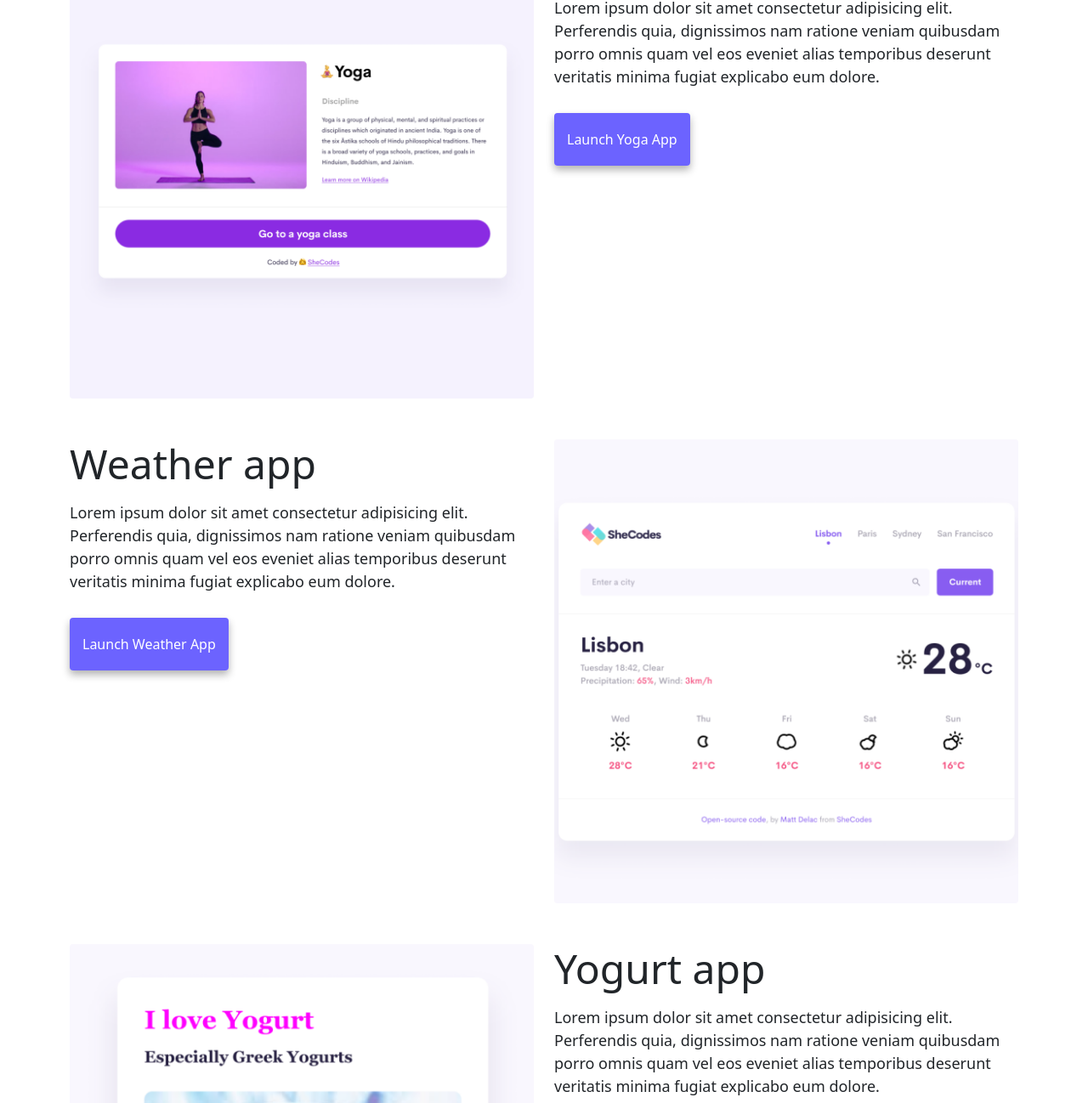
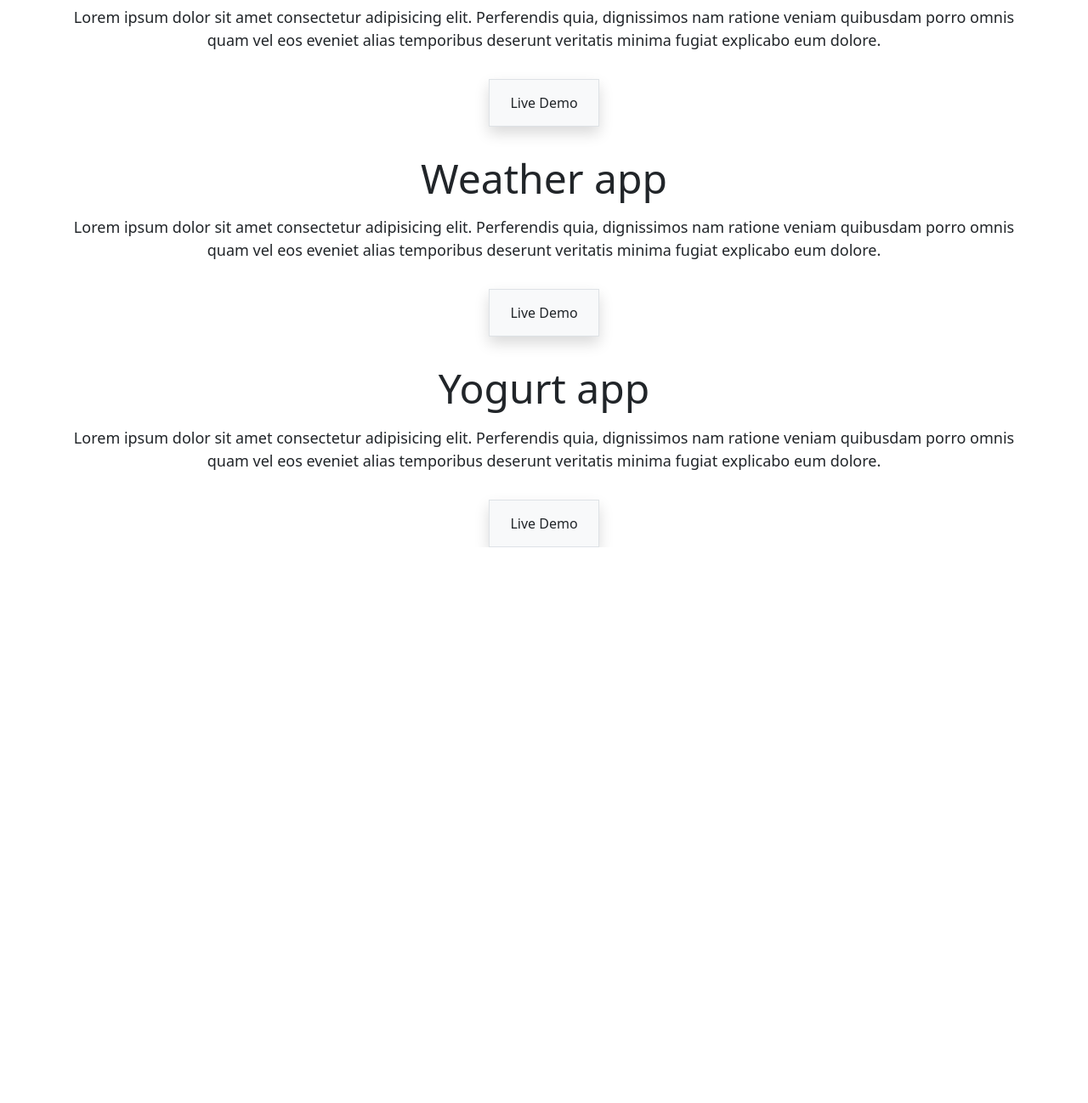
Before and after one commit to MargaretNannyonjo/shecodes, a plain HTML site: page index.html in a window 1280 px wide. Shown: the part 573-1871 px from the top of the page at 85% size. After the commit the page ends 1217 px from the top, so only its background shows below. Drawn offline with nearby package versions, Linux system fonts and the light colour scheme.

Commit message:
shecodes

```diff
--- a/index.html
+++ b/index.html
@@ -6,6 +6,13 @@
     <meta name="viewport" content="width=device-width, initial-scale=1.0" />
     <meta name="description" content="Building scalable web applications" />
     <title>Maggie - Frontend developer</title>
+
+    <link rel="preconnect" href="https://fonts.googleapis.com" />
+    <link rel="preconnect" href="https://fonts.gstatic.com" crossorigin />
+    <link
+      href="https://fonts.googleapis.com/css2?family=Poppins:ital,wght@0,100;0,200;0,300;0,400;0,500;0,600;0,700;0,800;0,900;1,100;1,200;1,300;1,400;1,500;1,600;1,700;1,800;1,900&family=Roboto:ital,wght@0,100;0,300;0,400;0,500;0,700;0,900;1,100;1,300;1,400;1,500;1,700;1,900&display=swap"
+      rel="stylesheet"
+    />
     <link
       href="https://cdn.jsdelivr.net/npm/bootstrap@5.0.0-beta2/dist/css/bootstrap.min.css"
       rel="stylesheet"
@@ -57,76 +64,70 @@
         </div>
       </div>
     </nav>
-    <h2 class="text-center">👋 Hi I am</h2>
+
+    <div class="main">
+      <p class="text-center">👋 Hi I am</p>
       <h1 class="text-center">Margaret Nannyonjo</h1>
       <h3 class="text-center">Front-end developer, based in Uganda</h3>
       <div class="navigation-links mb-5">
         <a href="about.html#contact" class="primary-link" title="Contact"
           >Contact me</a
         >
-      <a href="about.html" class="secondary-link" title="About">About me</a>
       </div>
+    </div>
+
     <div class="container">
       <div class="row">
-        <div class="col-6">
-          <img
-            src="images/yoga.png"
-            class="img-fluid rounded image"
-            alt="Yoga"
-          />
-        </div>
-        <div class="col-6">
-          <h2 class="mb-3">Yoga app</h2>
-          <p>
+        <div class="col-12">
+          <h2 class="mb-3 text-center">Yoga app</h2>
+          <p class="text-center">
             Lorem ipsum dolor sit amet consectetur adipisicing elit. Perferendis
             quia, dignissimos nam ratione veniam quibusdam porro omnis quam vel
             eos eveniet alias temporibus deserunt veritatis minima fugiat
             explicabo eum dolore.
           </p>
-          <div class="mt-5">
-            <a href="#" class="primary-link">Launch Yoga App</a>
+          <div class="mt-5 text-center">
+            <a
+              href="#"
+              class="bg-light text-dark border shadow py-3 px-4 text-decoration-none"
+              >Live Demo</a
+            >
           </div>
         </div>
       </div>
       <div class="row mt-5">
-        <div class="col-6">
-          <h2 class="mb-3">Weather app</h2>
-          <p>
+        <div class="col-12">
+          <h2 class="mb-3 text-center">Weather app</h2>
+          <p class="text-center">
             Lorem ipsum dolor sit amet consectetur adipisicing elit. Perferendis
             quia, dignissimos nam ratione veniam quibusdam porro omnis quam vel
             eos eveniet alias temporibus deserunt veritatis minima fugiat
             explicabo eum dolore.
           </p>
-          <div class="mt-5">
-            <a href="#" class="primary-link">Launch Weather App</a>
+          <div class="mt-5 text-center">
+            <a
+              href="#"
+              class="bg-light text-dark border shadow py-3 px-4 text-decoration-none"
+              >Live Demo</a
+            >
           </div>
-        </div>
-        <div class="col-6 sm-d-none">
-          <img
-            src="images/weather.png"
-            class="img-fluid rounded image"
-            alt="weather details"
-          />
         </div>
       </div>
       <div class="row mt-5">
-        <div class="col-6">
-          <img
-            src="images/yogurt.png"
-            class="img-fluid rounded image"
-            alt="yogurt"
-          />
-        </div>
-        <div class="col-6">
-          <h2 class="mb-3">Yogurt app</h2>
-          <p>
+        <div class="col-12">
+          <h2 class="mb-3 text-center">Yogurt app</h2>
+          <p class="text-center">
             Lorem ipsum dolor sit amet consectetur adipisicing elit. Perferendis
             quia, dignissimos nam ratione veniam quibusdam porro omnis quam vel
             eos eveniet alias temporibus deserunt veritatis minima fugiat
             explicabo eum dolore.
           </p>
-          <div class="mt-5">
-            <a href="#" class="primary-link">Launch Weather App</a>
+          <div class="mt-5 text-center">
+            <a
+              href="#"
+              class="bg-light text-dark border shadow py-3 px-4 text-decoration-none"
+              >Live Demo</a
+            >
           </div>
         </div>
       </div>
--- a/styles/index.css
+++ b/styles/index.css
@@ -2,6 +2,7 @@
   --primary-color: #6c63ff;
   --secondary-color: #f5f2fe;
   --box-shadow: 0 5px 10px rgba(0, 0, 0, 0.3);
+  --background-color: #f8efec;
 }
 
 body {
@@ -36,6 +37,10 @@ p {
   display: flex;
   margin-top: 40px;
   justify-content: center;
+}
+
+.navbar {
+  background-color: var(--background-color);
 }
 
 .navigation-links a {
@@ -87,6 +92,20 @@ p {
   text-decoration: underline;
 }
 
+.main {
+  margin-top: 0;
+}
+
+.main p {
+  font-weight: bold;
+  font-size: 36px;
+  font-family: "Poppins", sans-serif;
+}
+
+#container:hover {
+  background-color: var(--background-color);
+}
+
 @media (max-with: 600px) {
   h2 {
     font-size: 38px;
```
Also changed, not shown: about.html (+8 -1 lines). Lines whose indentation alone changed are shown as unchanged.
